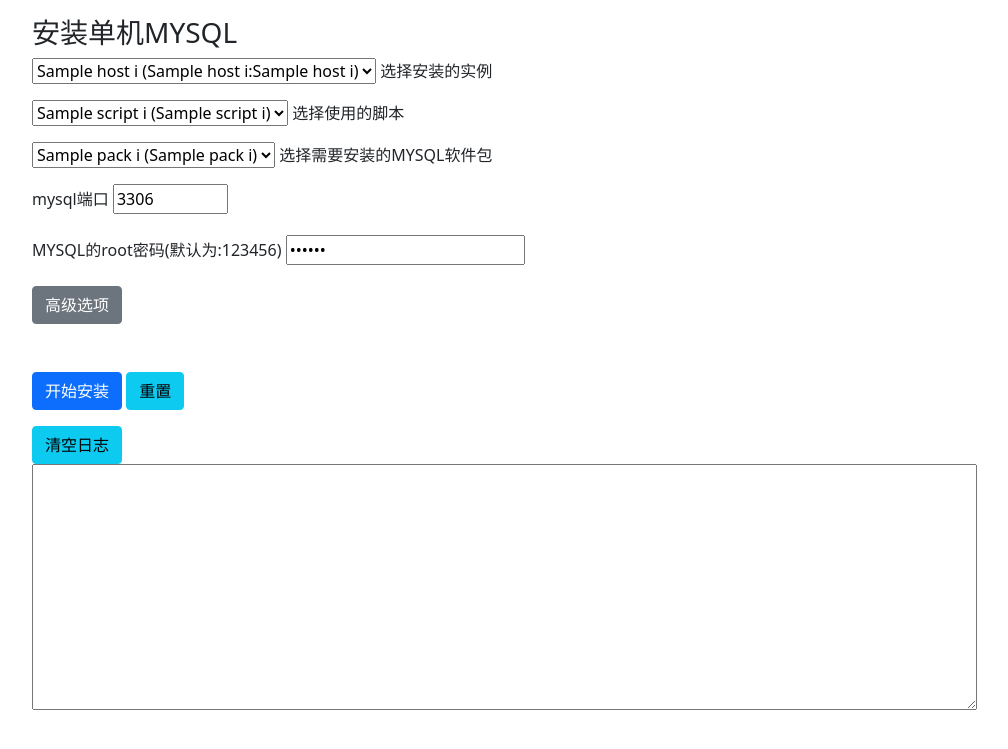
After one commit to ddcw/ei, a Flask app: template webei/templates/custom_install_script.html in a window 1280 px wide. The commit adds this page. Shown: the top 749 px of the page, without its empty margins (50-1058 px from the left). Run offline with Flask 2, Linux system fonts and the light colour scheme; the template is opened without the code that fills it: most values are stand-ins (such as "Sample title", 1, 10 or a date in 2020); parts of the project's set-up code (start-up, migrations or seed data) failed here and were passed over; some libraries are stand-ins or nearby versions.

Commit message:
20211219

```diff
--- a/webei/app.py
+++ b/webei/app.py
@@ -251,41 +251,114 @@
 	if 'username' in session:
 		username = session['username']
 		current_time = time.localtime()
-		socketio.emit(str(msg['evt_name_err']),msg["mysql_root_password"])
-		return None
-		#这下面的代码要重写了... at 2021.12.18
-		app.logger.info(username, "开始安装单机MYSQL了..")
+		evt_name = str(msg['evt_name'])
+		evt_name_err = str(msg['evt_name_err'])
 		task_name = "INSTALL_MYSQL_SINGLE_" + str(time.strftime('%Y%m%d_%H%M%S',current_time)) + str(random.randint(0,10000))
 		task_file = "../data/tasks/" + username + "_" + task_name + ".log"
-		host = str(msg['mysql_host'])
-		port = int(msg['mysql_host_port'])
-		host_user = str(msg['mysql_host_username'])
-		host_password = str(msg['mysql_host_password'])
+		#这下面的代码要重写了... at 2021.12.18
+
+
+		host_instance_id = int(msg['host_instance_id'])
+		script_id = int(msg['script_id'])
+		pack_id = int(msg['pack_id'])
 		mysql_port = int(msg['mysql_port'])
-		mysql_password = str(msg['mysql_root_password'])
-		evt_name = str(msg['evt_name'])
-		evt_name_err = str(msg['evt_name_err'])
-		script_sql =  "select script_path,script_pack_path,script_target_path from ei_script where script_share=0 and script_name='install_mysql_single'"
-		scrtpt_sql_result = list(db.session.execute(script_sql))
-		script_name = scrtpt_sql_result[0][0].split('/')[-1]
-		script_local_path = str(scrtpt_sql_result[0][0])
-		pack_name = scrtpt_sql_result[0][1].split('/')[-1]
-		pack_local_path = str(scrtpt_sql_result[0][1])
-		remote_dir = str(scrtpt_sql_result[0][2])
-		shell_command = "/usr/bin/sh {remote_dir}/{script_name} MYSQL_ROOT_PASSWORD={mysql_password} MYSQL_PORT={mysql_port} MYSQL_TAR='{remote_dir}/{pack_name}'".format(remote_dir=remote_dir,script_name=script_name,mysql_password=mysql_password,mysql_port=mysql_port,pack_name=pack_name)
+		mysql_root_password = str(msg['mysql_root_password'])
 
+		host_sql = "select host_ssh_ip,host_ssh_port,host_ssh_username,host_ssh_password,host_instance_name from ei_host where status=0 and host_instance_id={host_instance_id} and host_author='{username}';".format(host_instance_id=host_instance_id, username=username)
+		script_sql = "select script_path,script_des_dir from ei_script where script_status=0 and script_id={script_id}".format(script_id=script_id)
+		pack_sql = "select pack_path,pack_des_dir from ei_pack where pack_status=0 and pack_id={pack_id}".format(pack_id=pack_id)
+		try:
+			host_sql_result = list(db.session.execute(host_sql))
+			host_ssh_ip = str(host_sql_result[0][0])
+			host_ssh_port = int(host_sql_result[0][1])
+			host_ssh_username = str(host_sql_result[0][2])
+			host_ssh_password = str(host_sql_result[0][3])
+			host_instance_name = str(host_sql_result[0][4])
+
+			script_sql_result = list(db.session.execute(script_sql))
+			script_path = str(script_sql_result[0][0])
+			script_name = str(script_path.split('/')[-1])
+			script_des_dir = str(script_sql_result[0][1])
+
+			pack_sql_result = list(db.session.execute(pack_sql))
+			pack_path = str(pack_sql_result[0][0])
+			pack_name = str(pack_path.split('/')[-1])
+			pack_des_dir = str(pack_sql_result[0][1])
+		except Exception as es:
+			errmsg = "获取信息失败 " + str(es)
+			app.logger.error(errmsg)
+			socketio.emit(evt_name_err,errmsg)
+
+		mysql_parameter_innodb_size = msg['mysql_parameter_innodb_size']
+		mysql_parameter_innodb_page = msg['mysql_parameter_innodb_page']
+		mysql_parameter_base_dir = str(msg['mysql_parameter_base_dir'])
+		mysql_parameter_data_dir = str(msg['mysql_parameter_data_dir'])
+		mysql_parameter_log_dir = str(msg['mysql_parameter_log_dir'])
+		mysql_parameter_charset = str(msg['mysql_parameter_charset'])
+		mysql_parameter_sync_binlog = msg['mysql_parameter_sync_binlog']
+		mysql_parameter_flush_log_at_trx_commit = msg['mysql_parameter_flush_log_at_trx_commit']
+		mysql_parameter_server_id = msg['mysql_parameter_server_id']
+		mysql_parameter_binlog = str(msg['mysql_parameter_binlog'])
+		mysql_parameter_default_engine = str(msg['mysql_parameter_default_engine'])
+
+		shell_command = "/usr/bin/sh {script_des_dir}/{script_name} MYSQL_PORT={mysql_port} MYSQL_ROOT_PASSWORD={mysql_root_password} MYSQL_TAR={pack_des_dir}/{pack_name}".format(script_des_dir=script_des_dir, script_name=script_name, mysql_port=mysql_port, mysql_root_password=mysql_root_password, pack_des_dir=pack_des_dir, pack_name=pack_name)
+
+		if len(mysql_parameter_innodb_size) > 0:
+			shell_command += " MYSQL_INNODB_BUFFER_POOL_SIZE={mysql_parameter_innodb_size}".format(mysql_parameter_innodb_size=mysql_parameter_innodb_size)
+
+		if len(mysql_parameter_innodb_page) > 0:
+			shell_command += " MYSQL_INNODB_PAGE_SIZE={mysql_parameter_innodb_page}".format(mysql_parameter_innodb_page=mysql_parameter_innodb_page)
+
+		if len(mysql_parameter_base_dir) > 0:
+			shell_command += " MYSQL_BASE_DIR={mysql_parameter_base_dir}".format(mysql_parameter_base_dir=mysql_parameter_base_dir)
+
+		if len(mysql_parameter_data_dir) > 0:
+			shell_command += " MYSQL_DATA_DIR={mysql_parameter_data_dir}".format(mysql_parameter_data_dir=mysql_parameter_data_dir)
+
+		if len(mysql_parameter_log_dir) > 0:
+			shell_command += " MYSQL_LOG_DIR={mysql_parameter_log_dir}".format(mysql_parameter_log_dir=mysql_parameter_log_dir)
+
+		if len(mysql_parameter_charset) > 0:
+			shell_command += " MYSQL_CHARACTER_SET={mysql_parameter_charset}".format(mysql_parameter_charset=mysql_parameter_charset)
+
+		if len(mysql_parameter_sync_binlog) > 0:
+			shell_command += " MYSQL_SYNC_BINLOG={mysql_parameter_sync_binlog}".format(mysql_parameter_sync_binlog=mysql_parameter_sync_binlog)
+
+		if len(mysql_parameter_flush_log_at_trx_commit) > 0:
+			shell_command += " MYSQL_INNODB_FLUSH_LOG_AT_TRX_COMMIT={mysql_parameter_flush_log_at_trx_commit}".format(mysql_parameter_flush_log_at_trx_commit=mysql_parameter_flush_log_at_trx_commit)
+
+		if len(mysql_parameter_server_id) > 0:
+			shell_command += " MYSQL_SERVER_ID={mysql_parameter_server_id}".format(mysql_parameter_server_id=mysql_parameter_server_id)
+
+		if len(mysql_parameter_binlog) > 0:
+			shell_command += " MYSQL_BINLOG={mysql_parameter_binlog}".format(mysql_parameter_binlog=mysql_parameter_binlog)
+
+		if len(mysql_parameter_default_engine) > 0:
+			shell_command += " MYSQL_DEFAULT_STORAGE_ENGINE={mysql_parameter_default_engine}".format(mysql_parameter_default_engine=mysql_parameter_default_engine)
+
+
+		#socketio.emit(evt_name_err,shell_command)
+		#return None
 		#task_sql ei_task表的   sql_0 成功则执行的sql   sql_2 失败则执行的sql  主要是修改状态
-		task_sql = '''insert into ei_task(task_author,task_name,task_object,task_describe,task_shell,task_detail_path) values("{username}","{task_name}","{host}:{port}","安装mysql单机","{shell_command}","{task_file}")'''.format(username=username, task_name=task_name, host=host,port=port, host_password=host_password, shell_command=shell_command, task_file=task_file)
+		task_sql = '''insert into ei_task(task_author,task_name,task_object,task_describe,task_shell,task_detail_path) values("{username}","{task_name}","{host_instance_name}:{host_ssh_ip}","安装mysql单机","{shell_command}","{task_file}")'''.format(username=username, task_name=task_name, host_instance_name=host_instance_name, host_ssh_ip=host_ssh_ip, shell_command=shell_command, task_file=task_file)
 		try:
-			res = db.session.execute(task_sql)
-			res = db.session.commit()
+			db.session.execute(task_sql)
+			db.session.commit()
+			task_info = "配置任务({task_name})成功, 即将开始安装..\n".format(task_name=task_name)
+			app.logger.info(task_info)
+			socketio.emit(evt_name,task_info)
 		except Exception as et:
-			app.logger.error(str(et))
-			err_task = "配置任务失败" + task_name + task_file + "sql:  " + task_sql
+			#app.logger.error(str(et))
+			err_task = "配置任务失败, 请排错后,重新开始" + task_name + task_file + "sql:  " + task_sql + "报错为: " + str(et)
+			app.logger.error(err_task)
 			socketio.emit(evt_name_err,err_task)
+			return None
 		sql_0 = '''update ei_task set task_status = 0 where task_name="{task_name}" and task_author="{task_author}" and task_detail_path="{task_detail_path}"'''.format(task_name=task_name, task_author=username, task_detail_path=task_file)
 		sql_2 = '''update ei_task set task_status = 2 where task_name="{task_name}" and task_author="{task_author}" and task_detail_path="{task_detail_path}"'''.format(task_name=task_name, task_author=username, task_detail_path=task_file)
-		bgtsk = socketio.start_background_task(target=background_thread(host,port,host_user,host_password,shell_command,script_local_path,pack_local_path,remote_dir,evt_name,evt_name_err,task_file,task_name,sql_0,sql_2))
+		app.logger.info(username, "开始安装单机MYSQL了..")
+
+		bgtsk = socketio.start_background_task(target=background_thread(host_ssh_ip,host_ssh_port,host_ssh_username,host_ssh_password,shell_command,script_path,script_name,script_des_dir, pack_path,pack_name,pack_des_dir,evt_name,evt_name_err,task_file,task_name,sql_0,sql_2))
+
 		log_info = "USERNAME:{username}  任务:{task_name}已执行完. 日志文件: {task_file} ".format(username=username, task_name=task_name, task_file=task_file)
 		app.logger.info(log_info)
 	return  redirect(url_for('login'))
@@ -301,10 +374,23 @@
 	#socketio.start_background_task(target=background_thread(shell_command))
 
 
-def background_thread(host,port,host_user,host_password,shell_command,script_local_path,pack_local_path,remote_dir,evt_name,evt_name_err,task_file,task_name,sql_success,sql_fail):
+def background_thread(host,port,host_user,host_password,shell_command,script_path,script_name,script_des_dir, pack_path,pack_name,pack_des_dir,evt_name,evt_name_err,task_file,task_name,sql_success,sql_fail):
 	ssh_client = paramiko.SSHClient()
+	sshmkdir = paramiko.SSHClient()
 	ssh_client.set_missing_host_key_policy(paramiko.AutoAddPolicy())
+	sshmkdir.set_missing_host_key_policy(paramiko.AutoAddPolicy())
 	with open(task_file,'w',1) as f:
+		#app.logger.info(shell_command)
+		mkdir_command = "/usr/bin/mkdir -p {script_des_dir} {pack_des_dir}".format(pack_des_dir=pack_des_dir, script_des_dir=script_des_dir)
+		try:
+			sshmkdir.connect(hostname=host, port=port, username=host_user, password=host_password)
+			sshmkdir.exec_command(mkdir_command)
+			sshmkdir.close()
+		except Exception as emkdir:
+			err_msg = "无法创建目录({mkdir_command}), 报错为:{emkdir}".format(mkdir_command=mkdir_command, emkdir=str(emkdir))
+			socketio.emit(evt_name_err,err_msg)
+			f.write(err_msg)
+			return None
 		msg_begin_1 = '开始上传脚本\n'
 		socketio.emit(evt_name,msg_begin_1)
 		f.write(msg_begin_1)
@@ -312,8 +398,11 @@
 			ts = paramiko.Transport(str(host),int(port))
 			ts.connect(username=str(host_user),password=str(host_password))
 			sftp = paramiko.SFTPClient.from_transport(ts)
+			script_remote_path = str(script_des_dir) + "/" + str(script_name)
+			script_local_path = str(script_path)
+			pack_remote_path = str(pack_des_dir) + "/" + str(pack_name)
+			pack_local_path = str(pack_path)
 			try:
-				script_remote_path = remote_dir + "/" + script_local_path.split('/')[-1]
 				sftp.put(script_local_path, script_remote_path)
 				msg_begin_2 = '上传脚本成功 本地脚本:' + script_local_path + "    远端脚本: " + script_remote_path + " \n"
 				socketio.emit(evt_name,msg_begin_2)
@@ -329,14 +418,12 @@
 			socketio.emit(evt_name,msg_begin_3)
 			f.write(msg_begin_3)
 			try:
-				for pack in pack_local_path.split(','):
-					pack_remote_path = remote_dir + "/" + pack.split('/')[-1]
-					sftp.put(pack,pack_remote_path)
-				msg_begin_4 = '上传软件包成功     本地软件包:' + pack_local_path + "     远端目录: "  + remote_dir + ' \n'
+				sftp.put(pack_local_path,pack_remote_path)
+				msg_begin_4 = '上传软件包成功     本地软件包:' + pack_local_path + "     远端目录: "  + pack_remote_path+ ' \n'
 				socketio.emit(evt_name, msg_begin_4)
 				f.write(msg_begin_4)
 			except Exception as  ep:
-				err_msg = "上传软件包失败 \n" + pack_local_path  + remote_dir + "\n报错如下\n" + str(ep)
+				err_msg = "上传软件包失败 \n" + pack_local_path  + pack_remote_path + "\n报错如下\n" + str(ep)
 				f.write(err_msg)
 				socketio.emit(evt_name_err,err_msg)
 				db.session.execute(sql_fail)
@@ -367,11 +454,10 @@
 			db.session.execute(sql_fail)
 			db.session.commit()
 			return None
+		msg_install_3 = "\n\n开始执行(以下消息为脚本的标准输出, 错误输出将会弹窗)" + shell_command + "\n"
+		socketio.emit(evt_name,msg_install_3)
 		sshSession = ssh_client.get_transport().open_session()
-		#app.logger.info(shell_command)
 		sshSession.exec_command(shell_command)
-		msg_install_3 = "\n\n开始执行(以下消息为脚本的标准输出, 错误输出将会弹窗)" + shell_command + "\n"
-		socketio.emit(evt_name,msg_begin)
 		while True:
 			if sshSession.recv_ready():
 				res_std_1 = bytes.decode(sshSession.recv(1024))
@@ -470,8 +556,8 @@
 		username = session['username']
 		sql_host_instance = "select host_instance_id,host_instance_name,host_ssh_ip,host_ssh_port from ei_host where status=0 and host_author='{host_author}';".format(host_author=username)
 		#sql_host_instance = "select host_instance_id,host_instance_name from ei_host where host_author='" + username + "'};"
-		sql_script = "select script_id,script_name,script_path from ei_script where script_object='MYSQL' and script_name='INSTALL_MYSQL_SINGLE';"
-		sql_pack = "select pack_id,pack_path,pack_version from ei_pack where pack_name='MYSQL';"
+		sql_script = "select script_id,script_name,script_path from ei_script where script_object='MYSQL' and script_name='INSTALL_MYSQL_SINGLE' and script_status=0;"
+		sql_pack = "select pack_id,pack_path,pack_version from ei_pack where pack_name='MYSQL' and pack_status=0;"
 		try:
 			host_instance = list(db.session.execute(sql_host_instance))
 			script = list(db.session.execute(sql_script))
--- /dev/null
+++ b/webei/templates/custom_install_script.html
@@ -0,0 +1,210 @@
+<!DOCTYPE html>
+<html>
+<head>
+    <meta charset="UTF-8">
+    <title>安装单机mysql--{{username}}</title>
+    <link rel="stylesheet" href="/static/bootstrap-5.1.3-dist/css/bootstrap.min.css">
+    <link rel="stylesheet" href="/static/css/index1.css">
+    <script type="text/javascript" src="/static/bootstrap-5.1.3-dist/js/bootstrap.js"></script>
+    <script type="text/javascript" src="/static/js/jquery-3.1.1/jquery-3.1.1.min.js"></script>
+    <script src="/static/js/socket.io.min.js" ></script>
+</head>
+<body>
+
+
+<script type="text/javascript" charset="utf-8">
+
+	// 0表示展示高级信息
+	var showMore_flag=0
+
+    var socket = io();
+
+    //服务端的emit可以在任意函数触发 connect是特殊事件, 连接的时候就触发,   还有个断开的时候触发 disconnect
+    socket.on('connect', function() {
+        //socket.emit('message',  'I\'m connected! i am install mysql single, from {{username}}');
+        socket.emit('message', '{{username}} connect' );
+    });
+
+    socket.on('disconnect', function() {
+        //socket.emit('message', '{{username}} leaved');
+        socket.emit('message', '{{username}} leaved');
+    });
+
+socket.on('install_mysql_single_{{username}}',function begintest(msg){
+	document.getElementById("textarea1").value = document.getElementById("textarea1").value + msg
+});
+socket.on('install_mysql_single_{{username}}error',function begintest(msg){
+	alert(msg);
+});
+
+
+
+function showMore(){
+	if( showMore_flag == 0){
+	showMore_flag=1
+	document.getElementById("MysqlParameter").style.display=""
+}
+	else if ( showMore_flag ==1 ) {
+	showMore_flag=0
+	document.getElementById("MysqlParameter").style.display="None"
+	}
+
+}
+
+	function beginstall(){
+	document.getElementById("MysqlParameter").style.display="None"
+	var host_instance_id=document.getElementById("instance_name").value
+	var script_id = document.getElementById("script_name").value
+	var pack_id = document.getElementById("pack_name").value
+	var mysql_port=document.getElementById("mysql_port").value
+	var mysql_root_password=document.getElementById("mysql_root_password").value
+
+	var mysql_parameter_innodb_size=document.getElementById("mysql_parameter_innodb_size").value
+	var mysql_parameter_innodb_page=document.getElementById("mysql_parameter_innodb_page").value
+	var mysql_parameter_base_dir=document.getElementById("mysql_parameter_base_dir").value
+	var mysql_parameter_data_dir=document.getElementById("mysql_parameter_data_dir").value
+	var mysql_parameter_log_dir=document.getElementById("mysql_parameter_log_dir").value
+	var mysql_parameter_charset=document.getElementById("mysql_parameter_charset").value
+	var mysql_parameter_sync_binlog=document.getElementById("mysql_parameter_sync_binlog").value
+	var mysql_parameter_flush_log_at_trx_commit=document.getElementById("mysql_parameter_flush_log_at_trx_commit").value
+	var mysql_parameter_server_id=document.getElementById("mysql_parameter_server_id").value
+	var mysql_parameter_binlog=document.getElementById("mysql_parameter_binlog").value
+	var mysql_parameter_default_engine=document.getElementById("mysql_parameter_default_engine").value
+
+
+	socket.emit('install_mysql_single', {"host_instance_id":host_instance_id,"script_id":script_id,"pack_id":pack_id,"mysql_port":mysql_port, "mysql_root_password":mysql_root_password, "mysql_parameter_innodb_size":mysql_parameter_innodb_size, "mysql_parameter_innodb_page":mysql_parameter_innodb_page, "mysql_parameter_base_dir":mysql_parameter_base_dir, "mysql_parameter_data_dir":mysql_parameter_data_dir, "mysql_parameter_log_dir":mysql_parameter_log_dir, "mysql_parameter_charset":mysql_parameter_charset, "mysql_parameter_sync_binlog":mysql_parameter_sync_binlog, "mysql_parameter_flush_log_at_trx_commit":mysql_parameter_flush_log_at_trx_commit, "mysql_parameter_server_id":mysql_parameter_server_id, "mysql_parameter_binlog":mysql_parameter_binlog, "mysql_parameter_default_engine":mysql_parameter_default_engine ,"evt_name":"install_mysql_single_{{username}}","evt_name_err":"install_mysql_single_{{username}}error"});
+	document.getElementById("textarea1").value = "开始安装......\n"
+}
+
+	function clearlog(){
+	document.getElementById("textarea1").value = ""
+}
+
+   //my_response是事件名字, 客户端监听这个事件, 服务端发送消息给这个事件,这个事件再处理消息 emit('my_response','aaaaaaaa')
+   //实时交互原理: 客户端 定时发送消息给服务端, 服务端返回消息给客户端,  客户端收到消息,触发定时给服务端发消息.
+//   socket.on('my_response',function(msg) {
+//	//socket.emit('message', {data: 'send data OK !!!!!!!'});
+//	document.getElementById("terminal").innerHTML = msg
+//	//$("#t").append(msg).append('<br/>');
+//	setTimeout(function(){
+//		socket.emit('message', {data: '给老子当前返回时间'});
+//},1000)
+//	//alert(msg);
+//});
+
+   //这个监控事件,需要收到服务器的消息才能触发, 也就是直接在这里面 给服务器发消息是没用的, 因为不会触发, 可以在连接的时候, 触发服务器的其它事件, 其它事件返回消息给这个事件
+//   socket.on('once_resp',function(msg) {
+//	//socket.emit('once1', 'i am once');
+//	//document.getElementById("t").innerHTML = msg;
+//	$("#t").append(msg).append('<br/>');
+//});
+
+
+
+function formReset(){
+	document.getElementById("install_mysql_single").reset()
+}
+
+</script>
+
+
+<div class="container mt-3"  >
+<form method = "post" id="install_mysql_single" action = "/install_mysql_single">
+<h3 >安装单机MYSQL</h3>
+
+
+  <div class="mb-3">
+        <select class="input-xlarge valtype" data-valtype="option" name="instance_name" id="instance_name">
+	{% for host_i in host_instance %}
+		<option value="{{host_i[0]}}">{{host_i[1]}}   ({{host_i[2]}}:{{host_i[3]}}) </option>
+	{% else %}
+                          <option disabled="disabled">无可用主机实例</option>
+	{% endfor %}
+        </select>
+	<span>选择安装的实例</span>
+  </div>
+
+  <div class="mb-3">
+        <select class="input-xlarge valtype" data-valtype="option" name="script_name" id="script_name">
+	{% for script_i in script %}
+		<option value="{{script_i[0]}}">{{script_i[1]}}   ({{script_i[2]}}) </option>
+	{% else %}
+                          <option disabled="disabled">无可用脚本</option>
+	{% endfor %}
+        </select>
+	<span>选择使用的脚本</span>
+  </div>
+
+  <div class="mb-3">
+        <select class="input-xlarge valtype" data-valtype="option" name="pack_name" id="pack_name">
+	{% for pack_i in pack %}
+		<option value="{{pack_i[0]}}">{{pack_i[2]}}   ({{pack_i[1]}}) </option>
+	{% else %}
+                          <option disabled="disabled">无可用软件包</option>
+	{% endfor %}
+        </select>
+	<span>选择需要安装的MYSQL软件包</span>
+  </div>
+
+  <div class="mb-3">
+    <label for="mysql_port" class="form-label">mysql端口</label>
+    <input type="number" name="mysql_port"  min="1024" max="65535" id="mysql_port" value="3306" >
+  <!--  <div class="form-text">范围:1024-65535, 为空的话,就由脚本自动生成</div> -->
+  </div>
+
+  <div class="mb-3">
+	<label for="mysql_password" class="form-label">MYSQL的root密码(默认为:123456)</label>
+    <input type="password" name="mysql_root_password"   id="mysql_root_password" value="123456" >
+  </div>
+
+<button type="button" class="btn btn-secondary" onclick=showMore()>高级选项</button>
+<div class="mb-3" id="MysqlParameter" style="display:none">
+
+<div class="form-text">以下参数为空时, 脚本会自动生成</div>
+<span>innodb内存大小(字节)</span> <input type="number" name="mysql_parameter_innodb_size" id="mysql_parameter_innodb_size"></br>
+<span>innodb页大小(字节)</span> <input type="number" name="mysql_parameter_innodb_page" id="mysql_parameter_innodb_page" value="16384"></br>
+<span>软件安装目录</span> <input type="text" name="mysql_parameter_base_dir" id="mysql_parameter_base_dir"></br>
+<span>数据目录</span> <input type="text" name="mysql_parameter_data_dir" id="mysql_parameter_data_dir"></br>
+<span>日志目录</span> <input type="text" name="mysql_parameter_log_dir" id="mysql_parameter_log_dir"></br>
+<span>默认存储引擎</span><select class="input-xlarge valtype" data-valtype="option" name="mysql_parameter_default_engine" id="mysql_parameter_default_engine">
+<option value="InnoDB">InnoDB</option>
+<option value="MyISAM" disabled>MyISAM</option>
+<option value="ARCHIVE" disabled>ARCHIVE</option>
+<option value="MEMORY" disabled>MEMORY</option>
+<option value="FEDERATED" disabled>FEDERATED</option>
+</select></br>
+<span>字符集</span><select class="input-xlarge valtype" data-valtype="option" name="mysql_parameter_charset" id="mysql_parameter_charset">
+<option value="utf8" selected>utf8</option>
+<option value="utf8mb4">utf8mb4</option>
+<option value="gbk">gbk</option>
+<option value="gb2312">gb2312</option>
+<option value="latin1">latin1</option>
+<option value="latin2">latin2</option>
+</select></br>
+<span>SYNC_BINLOG</span> <input type="number" name="mysql_parameter_sync_binlog" value="1" id="mysql_parameter_sync_binlog"></br>
+<span>FLUSH_LOG_AT_TRX_COMMIT</span> <input type="number" name="mysql_parameter_flush_log_at_trx_commit" value="1" id="mysql_parameter_flush_log_at_trx_commit"></br>
+<span>SERVER_ID</span> <input type="number" name="mysql_parameter_server_id" id="mysql_parameter_server_id" ></br>
+<span>是否开启binlog</span></span><select class="input-xlarge valtype"  data-valtype="option" name="mysql_parameter_binlog" id="mysql_parameter_binlog">
+<option value="ON">是</option>
+<option value="OFF" disabled>否</option>
+<select></br></br></br>
+
+<button type="button" class="btn btn-primary" disabled>备份策略设置(暂不支持)</button>
+
+</div>
+
+</br>
+</br>
+</br>
+  <button type="button" class="btn btn-primary" onclick="beginstall()">开始安装</button>
+<!--  <button type="button" class="btn btn-info"><a style="text-decoration: none" href="install?html=install_mysql_single.html">重置</a></button> -->
+ <button type="button" class="btn btn-info" onclick="formReset()">重置</button>
+</form>
+
+<div class="container mt-3">
+<!-- <button type="button" class="btn" onclick="begintest()">开始</button> -->
+</div>
+<button type="button" class="btn  btn-info" onclick="clearlog()">清空日志</button>
+<div><textarea readonly rows="10" cols="100" id="textarea1"></textarea></div>
+</body>
+</html>
```
Also changed, not shown: webei/templates/auth/login.html (+22 -10 lines), webei/templates/host.html (+3 -4 lines), webei/templates/index.html (+13 -6 lines).
